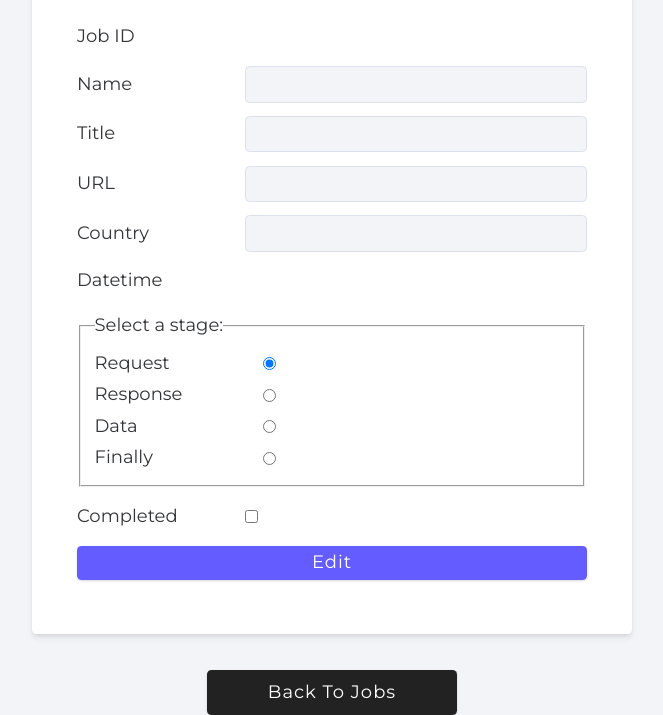
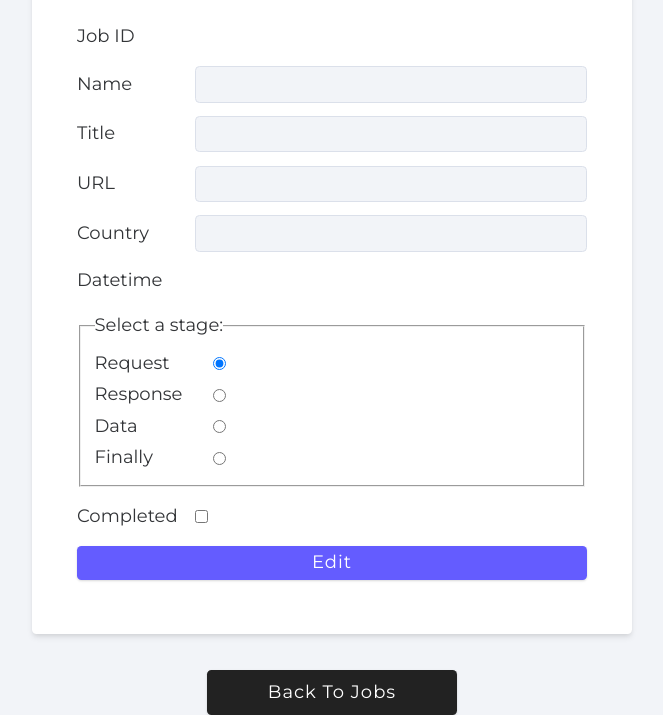
Before and after one commit to Dominic-N1/job-finder, a website: page public/job.html in a window 1280 px wide. Shown: the part 184-899 px from the top of the page, without its empty margins (308-971 px from the left). Drawn offline with nearby package versions, Linux system fonts and the light colour scheme; no server answers.

Commit message:
Change CSS

```diff
--- a/public/main.css
+++ b/public/main.css
@@ -423,7 +423,7 @@ form > :last-child {
 
 .single-job-form .form-control {
     display: grid;
-    grid-template-columns: 150px 1fr;
+    grid-template-columns: 100px 1fr;
     align-items: center;
     justify-items: start;
     gap: 0 1rem;
```
Also changed, not shown: 1 other file.
